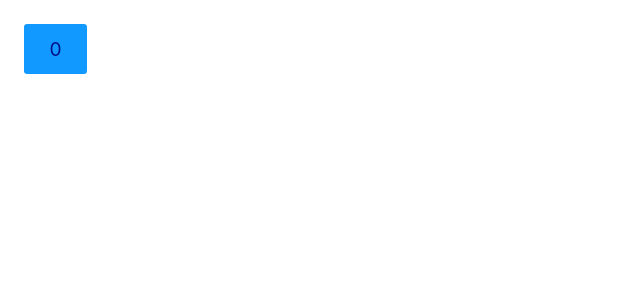
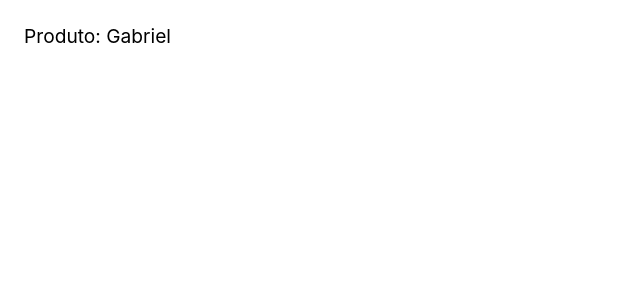
Before and after one commit to GabeGreison/reactApp, a React (Create React App) app in the folder meuapp/: page / in a window 1280 px wide. Shown: the top 300 px of the page, without its empty margins (0-640 px from the left). Built offline with nearby package versions, Linux system fonts and the light colour scheme.

Commit message:
Create Context exercise

```diff
--- a/meuapp/src/App.js
+++ b/meuapp/src/App.js
@@ -1,13 +1,13 @@
 import React from "react";
+import Produto from "./Produto";
+import { GlobalStorage } from "./GlobalContext";
 
 const App = () => {
-  const [contar, setContar] = React.useState(0)
-
-  const handleClick = React.useCallback(() => {
-    setContar((contar) => contar + 1)
-  }, [] );
-
-  return <button onClick={handleClick}>{contar}</button>
+  return (
+    <GlobalStorage>
+      <Produto />
+    </GlobalStorage>
+  );
 };
 
 export default App;
--- /dev/null
+++ b/meuapp/src/GlobalContext.js
@@ -0,0 +1,11 @@
+import React from "react";
+
+export const GlobalContext = React.createContext();
+
+export const GlobalStorage = ({ children }) => {
+  return (
+    <GlobalContext.Provider value={{ nome: "Gabriel" }}>
+      {children}
+    </GlobalContext.Provider>
+  );
+};
--- /dev/null
+++ b/meuapp/src/Produto.js
@@ -0,0 +1,9 @@
+import React from "react";
+import { GlobalContext } from "./GlobalContext";
+
+const Produto = () => {
+  const global = React.useContext(GlobalContext);
+  return <div>Produto: {global.nome}</div>;
+};
+
+export default Produto;
```
Also changed, not shown: meuapp/src/index.js (+4 -5 lines).
